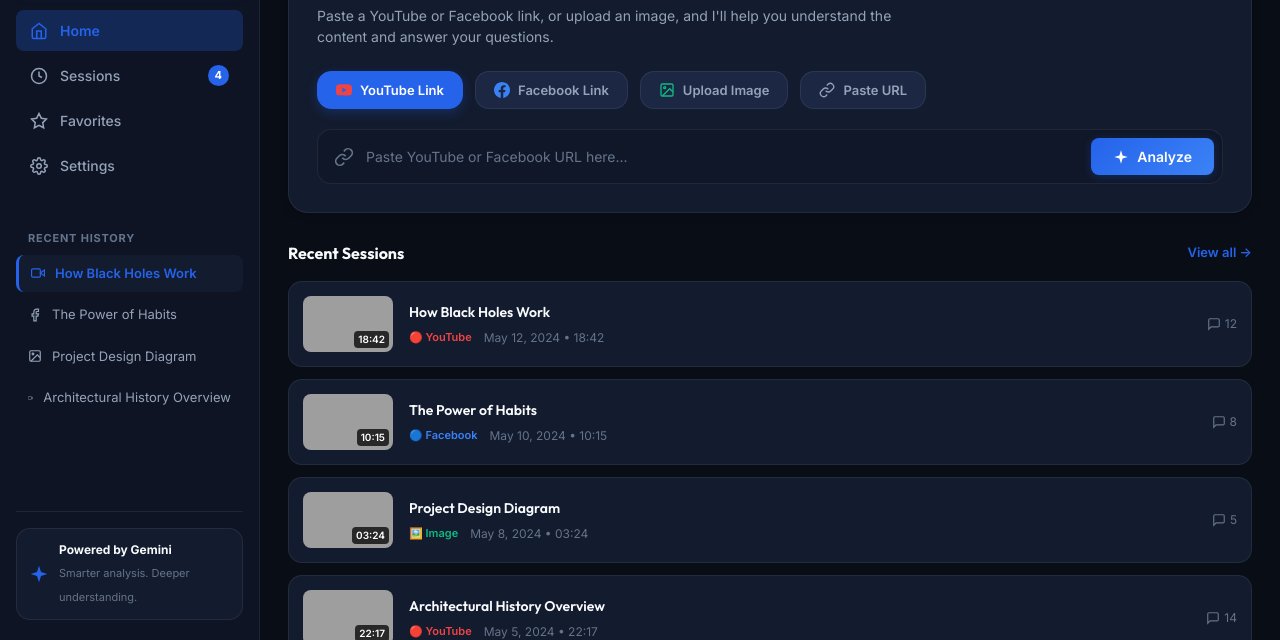
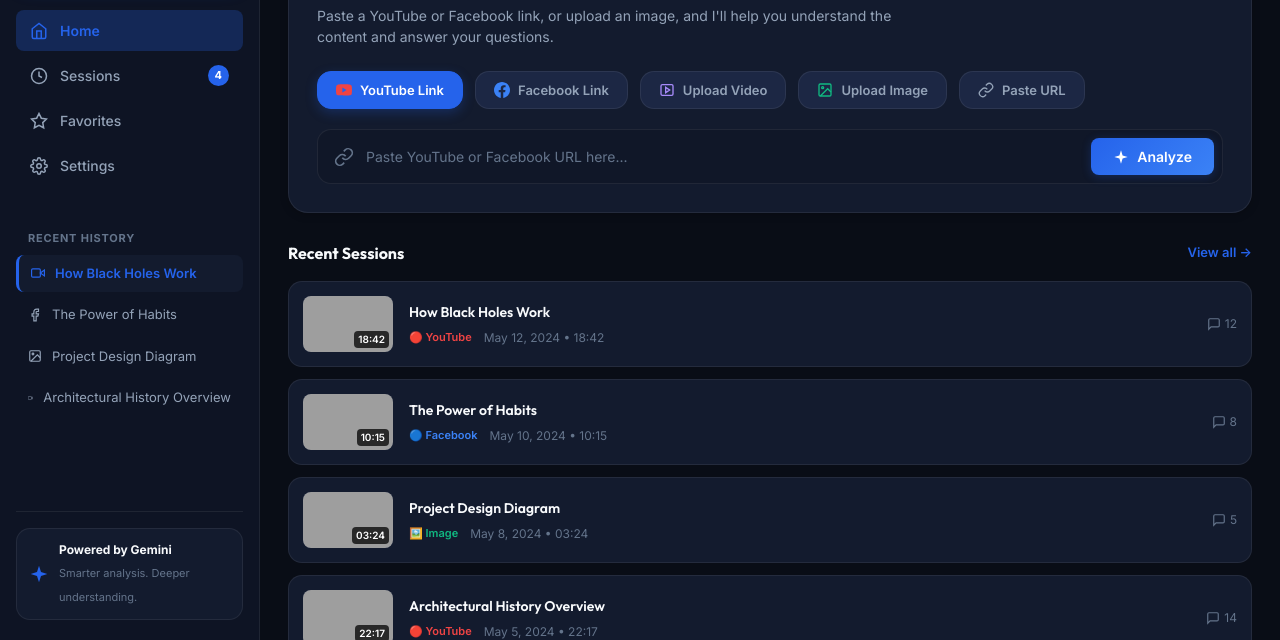
Before and after one commit to abdallah338338-ux/ai-content-analyzer, a plain HTML site: page frontend/index.html in a window 1280 px wide. Shown: the part 160-800 px from the top of the page. Drawn offline with Linux system fonts and the light colour scheme; no server answers; grey boxes are pictures that could not be loaded.

Commit message:
Add uploaded-video source UI

```diff
--- a/frontend/index.html
+++ b/frontend/index.html
@@ -190,6 +190,13 @@
                   <path d="M24 12.073c0-6.627-5.373-12-12-12s-12 5.373-12 12c0 5.99 4.388 10.954 10.125 11.854v-8.385H7.078v-3.47h3.047V9.43c0-3.007 1.792-4.669 4.533-4.669 1.312 0 2.686.235 2.686.235v2.953H15.83c-1.491 0-1.956.925-1.956 1.874v2.25h3.328l-.532 3.47h-2.796v8.385C19.612 23.027 24 18.062 24 12.073z"/>
                 </svg>
                 Facebook Link
+              </button>
+              <button class="tab-btn" data-target="video" id="tabVideo">
+                <svg width="16" height="16" viewBox="0 0 24 24" fill="none" stroke="currentColor" stroke-width="2" color="#A78BFA">
+                  <rect x="3" y="4" width="18" height="16" rx="2"></rect>
+                  <polygon points="10,8 16,12 10,16"></polygon>
+                </svg>
+                Upload Video
               </button>
               <button class="tab-btn" data-target="image" id="tabImage">
                 <svg width="16" height="16" viewBox="0 0 24 24" fill="none" stroke="currentColor" stroke-width="2" color="#10B981">
```
